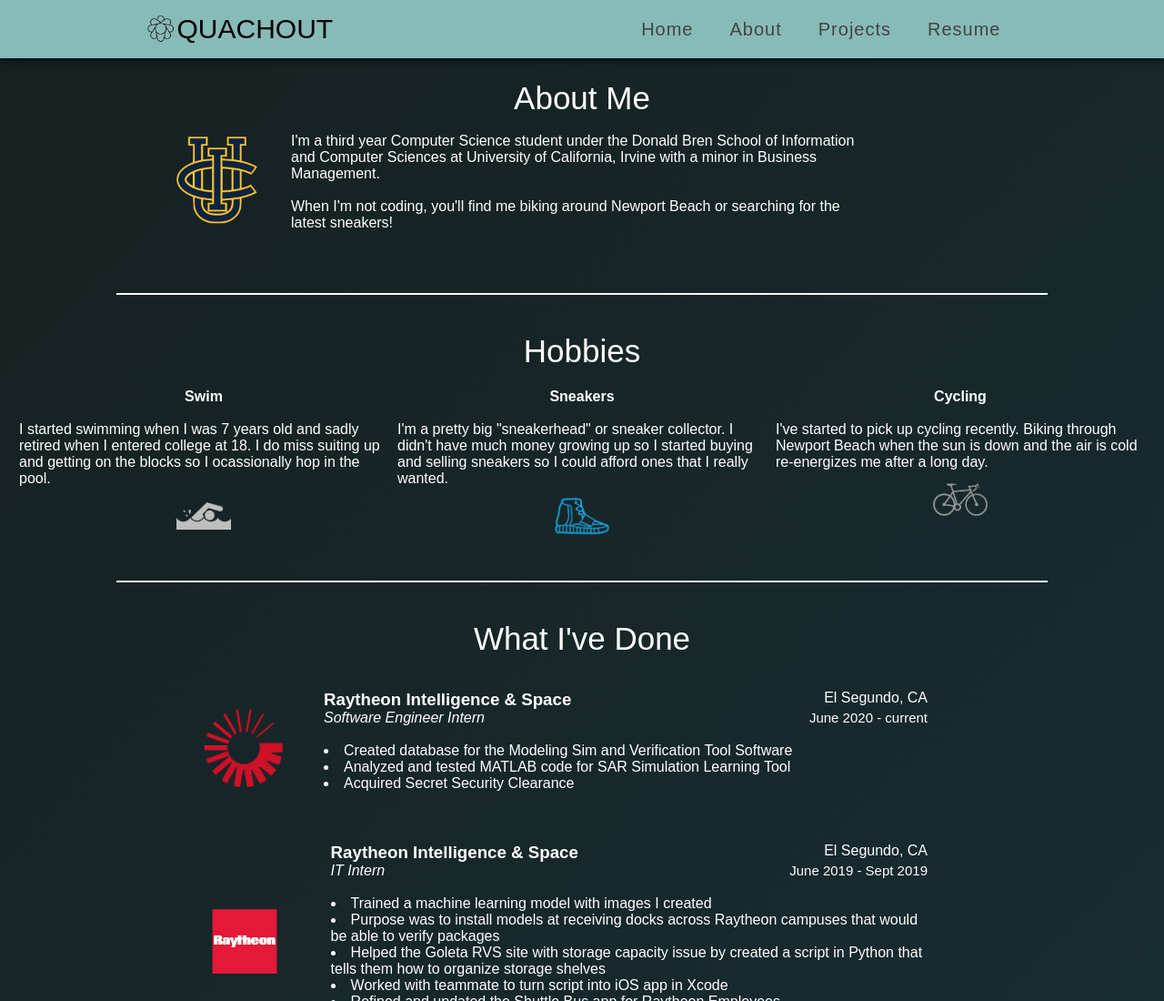
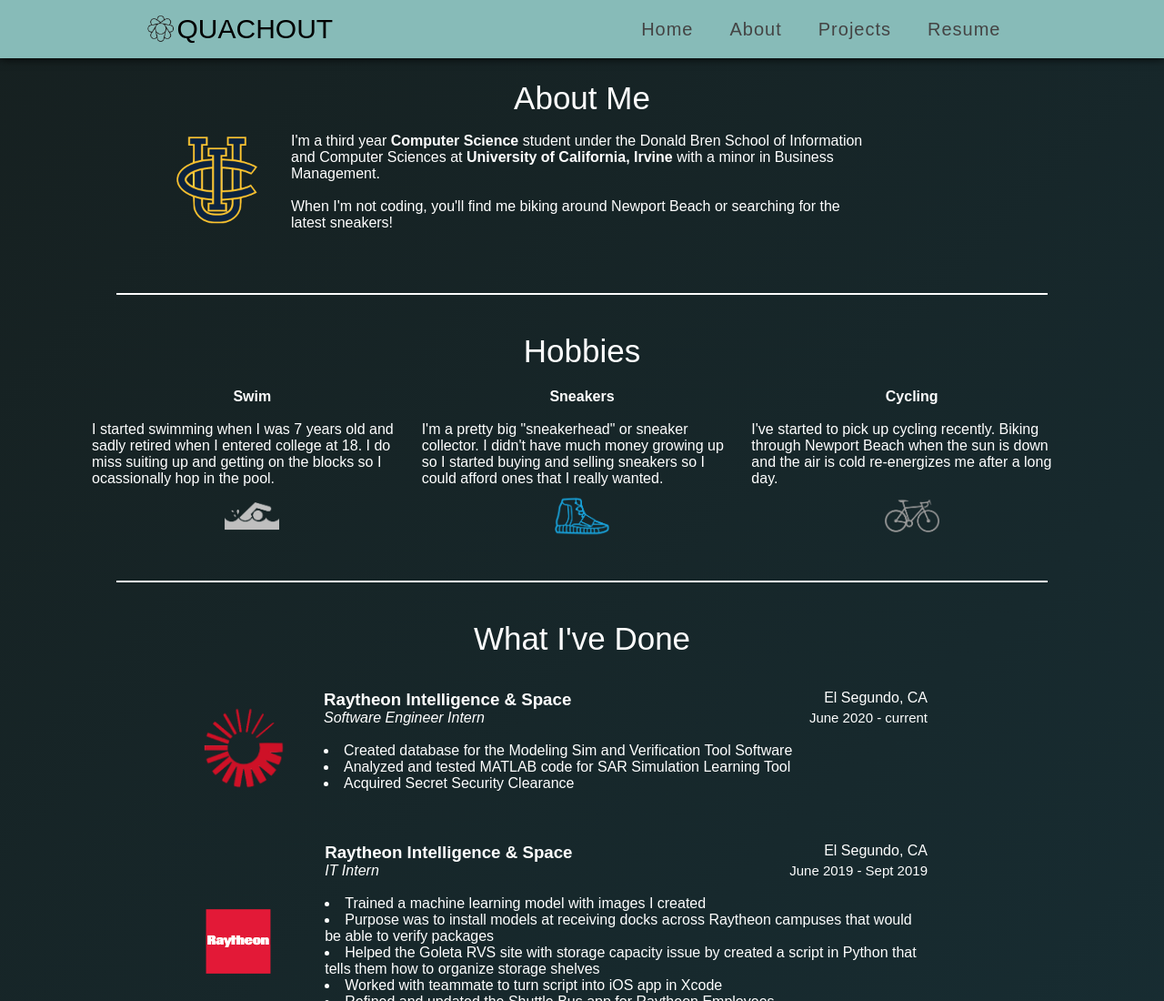
Before and after one commit to quachout/cqWebsiteV1.github.io, a plain HTML site: page about.html in a window 1280 px wide. Shown: the top 1100 px of the page at 91% size. Drawn offline with Linux system fonts and the light colour scheme.

Commit message:
v2 commit 4

```diff
--- a/about.css
+++ b/about.css
@@ -254,6 +254,7 @@
     margin: 2em;
     color:white;
 
+
 }
 
 .box{
@@ -304,6 +305,8 @@
 .col2Intro{
     grid-column: 3/8;
     margin:auto;
+    max-width: 40em;
+
 }
 
 /*intro*/
@@ -332,6 +335,10 @@
     display: none;
 }
 
+.hobs{
+    margin:0 auto;
+    max-width: 70em;
+}
 
 
 /*experience*/
@@ -655,7 +662,7 @@
 
 #RaytheonLogo img{
     width:150px;
-    margin-left:-2.9em;
+    margin-left:-3.3em;
 }
 
 #washer img{
--- a/about.html
+++ b/about.html
@@ -82,7 +82,7 @@
     <img style="width:100% " src="/photos/uciLogo.png" alt="UCI logo">
   </div>
 
-  <div class="col2Intro">I'm a third year Computer Science student under the Donald Bren School of Information and Computer Sciences at University of California, Irvine with a minor in Business Management.
+  <div class="col2Intro">I'm a third year <b>Computer Science</b> student under the Donald Bren School of Information and Computer Sciences at <b>University of California, Irvine</b> with a minor in Business Management.
   <br>
   <br>
   When I'm not coding, you'll find me biking around Newport Beach or searching for the latest sneakers!
@@ -106,6 +106,7 @@
 
 <div class="title2">Hobbies</div>
 
+<div class ="hobs">
     <div class="parent">
       <div class="box">
         <div style="font-weight:800">Swim</div>
@@ -136,7 +137,7 @@
     </div>
 
 <!--columns-->
-
+</div>
 <hr class="line-break"  style="margin-top: 2em;"  >
 
 
```
